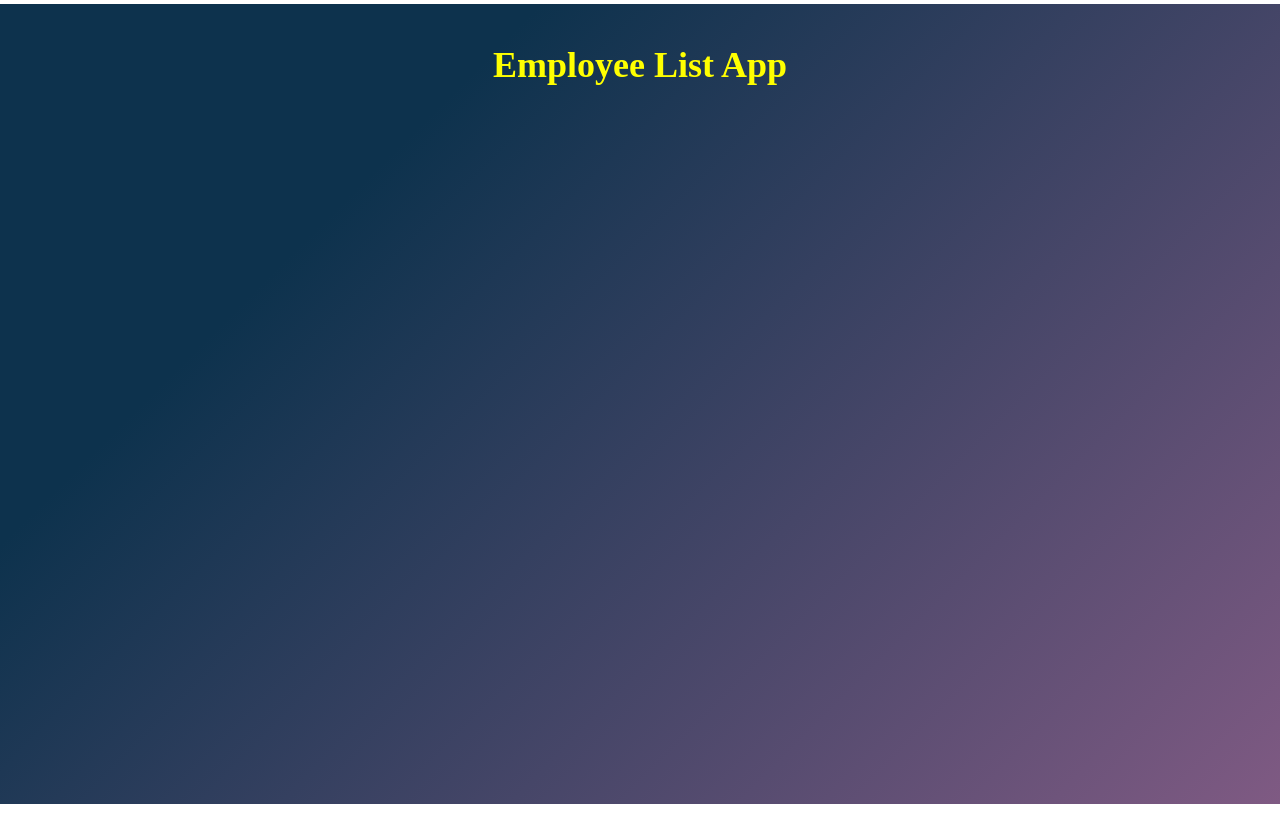
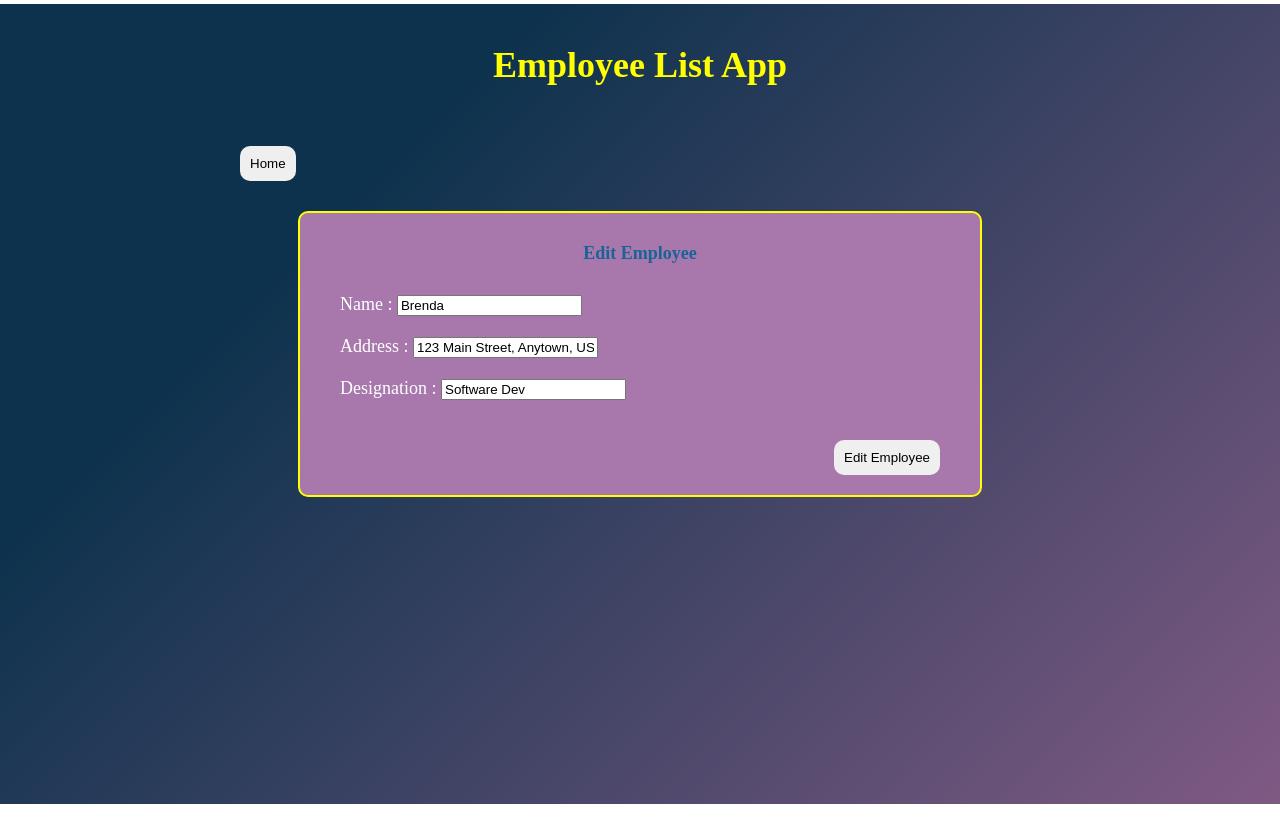
Before and after one commit to sivalay/Employee-list-app, a Vue app: page /edit/1 in a window 1280 px wide. Before the commit this address had no page. Built offline with nearby package versions, Linux system fonts and the light colour scheme; data requests are answered from the project's data file.

Commit message:
feat: Created edit component

```diff
--- /dev/null
+++ b/db.json
@@ -0,0 +1,52 @@
+{
+  "employees": [
+    {
+      "name": "Brenda",
+      "address": "123 Main Street, Anytown, USA, 12345",
+      "designation": "Software Dev",
+      "id": "1"
+    },
+    {
+      "id": "2",
+      "name": "Keeth",
+      "address": "145 Main Street, Anytown, USA, 12354",
+      "designation": "Backend Developer"
+    },
+    {
+      "id": "3",
+      "name": "Jay",
+      "address": "123 Main Street, Anytown, USA, 12345",
+      "designation": "FrontEnd Developer"
+    },
+    {
+      "id": "4",
+      "name": "Jacob",
+      "address": "123 Main Street, Anytown, USA, 12345",
+      "designation": "Game Developer"
+    },
+    {
+      "id": "5",
+      "name": "Niya",
+      "address": "123 Main Street, Anytown, USA, 12345",
+      "designation": "Software Developer"
+    },
+    {
+      "name": "laya",
+      "address": "kadavanthra,ekm",
+      "designation": "Software Dev",
+      "id": "39c6"
+    },
+    {
+      "id": "f9865c62-3b73-47d2-9377-5642a4473892",
+      "name": "Kiyara",
+      "address": "111 Main Street, Anytown, USA, 12345",
+      "designation": "Software Dev"
+    },
+    {
+      "name": "ab",
+      "address": "jksdoiwei",
+      "designation": "asdjsjdsjdsss",
+      "id": "d54794bb-8b06-4dfc-bcd5-b13de1a3f8b4"
+    }
+  ]
+}
--- a/src/components/AddView.vue
+++ b/src/components/AddView.vue
@@ -12,6 +12,7 @@
   />
   <div class="add-view-wrapper">
     <form @submit.prevent="handleSubmit" class="add-view-wrapper__form">
+      <div class="add-view-wrapper__heading">Add Employee</div>
       <div class="add-view-wrapper__input-wrapper">
         <label for="name">
           Name :
@@ -52,21 +53,21 @@
 </template>
 
 <script setup lang="ts">
-import { reactive, ref } from 'vue'
-import { RouterLink } from 'vue-router'
-import axios from 'axios'
+import { reactive, ref } from "vue";
+import { RouterLink } from "vue-router";
+import axios from "axios";
 
-import MessageView from './MessageView.vue'
+import MessageView from "./MessageView.vue";
 
 const form = reactive({
   id: crypto.randomUUID(),
-  name: '',
-  address: '',
-  designation: '',
-})
+  name: "",
+  address: "",
+  designation: "",
+});
 
-const message = ref<string>('')
-const hasError = ref<boolean>(false)
+const message = ref<string>("");
+const hasError = ref<boolean>(false);
 
 const handleSubmit = async () => {
   const newForm = {
@@ -74,28 +75,34 @@ const handleSubmit = async () => {
     name: form.name,
     address: form.address,
     designation: form.designation,
+  };
+  if (
+    newForm.name === "" ||
+    newForm.designation === "" ||
+    newForm.address === ""
+  ) {
+    hasError.value = true;
+    message.value = `❕  Enter the fields correctly...`;
+  } else {
+    hasError.value = false;
+    try {
+      const response = await axios.post(
+        "http://localhost:3000/employees",
+        newForm,
+      );
+      message.value = `✅ Successfully Added Employee ${newForm.name}...`;
+    } catch (error) {
+      hasError.value = true;
+      message.value = `❕  Error in adding Employee ${newForm.name}...`;
+    }
+    form.name = "";
+    form.address = "";
+    form.designation = "";
   }
-  if (newForm.name === '' || newForm.designation === '' || newForm.address === '') {
-    hasError.value = true
-    message.value = `❕  Enter the fields correctly...`
-  } else {
-    hasError.value = false
-    try {
-      const response = await axios.post('/employee.json')
-      response.data.employees.push(newForm)
-      message.value = `✅ Successfully Added Employee ${newForm.name}...`
-    } catch (error) {
-      hasError.value = true
-      message.value = `❕  Error in adding Employee ${newForm.name}...`
-    }
-    form.name = ''
-    form.address = ''
-    form.designation = ''
-  }
-}
+};
 
 function handleBackButtonClick() {
-  message.value = ''
+  message.value = "";
 }
 </script>
 
@@ -127,6 +134,14 @@ function handleBackButtonClick() {
     align-items: center;
     justify-content: flex-end;
   }
+
+  &__heading {
+    display: block;
+    color: #196397;
+    font-weight: 600;
+    text-align: center;
+    padding: 10px;
+  }
 }
 
 .message-wrapper {
--- a/src/components/EditView.vue
+++ b/src/components/EditView.vue
@@ -6,14 +6,13 @@
     v-if="message"
     :text="message"
     class="message-wrapper"
-      :class="{ 'message-wrapper--error-text': hasError }"
     icon="pi pi-times"
     @click="handleBackButtonClick"
   />
-    <div class="add-view-wrapper">
-      <form @submit.prevent="handleSubmit" class="add-view-wrapper__form">
-        <div class="add-view-wrapper__heading">Edit Employee</div>
-        <div class="add-view-wrapper__input-wrap">
+  <div class="edit-view-wrapper">
+    <form @submit.prevent="handleSubmit" class="edit-view-wrapper__form">
+      <div class="edit-view-wrapper__heading">Edit Employee</div>
+      <div class="edit-view-wrapper__input-wrapper">
         <label for="name">
           Name :
           <input
@@ -45,7 +44,7 @@
           />
         </label>
       </div>
-        <div class="add-view-wrapper__button-container">
+      <div class="edit-view-wrapper__button-container">
         <button>Edit Employee</button>
       </div>
     </form>
@@ -53,56 +52,76 @@
 </template>
 
 <script setup lang="ts">
-  import { reactive, ref } from 'vue'
-  import { useRoute } from 'vue-router'
-  import axios from 'axios'
+import { onMounted, reactive, ref } from "vue";
+import { useRoute } from "vue-router";
+import axios from "axios";
 
-  import MessageView from './MessageView.vue'
+import type { Employee } from "@/types";
 
-  const form = reactive({
-    name: '',
-    address: '',
-    designation: '',
-  })
+import MessageView from "./MessageView.vue";
 
-  const message = ref<string>('')
-  const hasError = ref<boolean>(false)
+const form = reactive<Omit<Employee, "id">>({
+  name: "",
+  address: "",
+  designation: "",
+});
 
-  const route = useRoute()
-  const employeeId = route.params.id
+const state = reactive<EmployeeData>({
+  job: {
+    name: "",
+    address: "",
+    designation: "",
+  },
+});
+
+type EmployeeData = {
+  job: Omit<Employee, "id">;
+};
+
+const message = ref<string>("");
+const route = useRoute();
+const employeeId = route.params.id;
 
 const handleSubmit = async () => {
-    const newForm = {
+  const updatedForm = {
     name: form.name,
     address: form.address,
     designation: form.designation,
+  };
+  try {
+    const response = await axios.put(
+      `http://localhost:3000/employees/${employeeId}`,
+      updatedForm,
+    );
+    message.value = `✅ Successfully Edited Employee ${updatedForm.name}...`;
+  } catch (error) {
+    message.value = `❕  Error in editing Employee ${updatedForm.name}...`;
   }
-    if (newForm.name === '' || newForm.designation === '' || newForm.address === '') {
-      hasError.value = true
-      message.value = `❕  Enter the fields correctly...`
-    } else {
-      hasError.value = false
+};
+
+function handleBackButtonClick() {
+  message.value = "";
+}
+
+const getEmployeeData = async () => {
   try {
-        const response = await axios.post('/employee.json')
-        response.data.employees.push(newForm)
-        message.value = `✅ Successfully Added Employee ${newForm.name}...`
+    const response = await axios.get(
+      `http://localhost:3000/employees/${employeeId}`,
+    );
+    state.job = response.data;
+    form.name = state.job.name;
+    form.address = state.job.address;
+    form.designation = state.job.designation;
   } catch (error) {
-        hasError.value = true
-        message.value = `❕  Error in adding Employee ${newForm.name}...`
-      }
-      form.name = ''
-      form.address = ''
-      form.designation = ''
+    message.value = `❕  Error in editing Employee...`;
   }
 }
 
-  function handleBackButtonClick() {
-    message.value = ''
-  }
+onMounted(getEmployeeData);
 </script>
 
 <style scoped lang="scss">
-  .add-view-wrapper {
+.edit-view-wrapper {
   max-width: 600px;
   background-color: #a878ad;
   border: 2px solid yellow;
@@ -115,7 +134,7 @@
     flex-flow: column;
   }
 
-    &__input-wrap {
+  &__input-wrapper {
     display: flex;
     flex-flow: column;
     gap: 20px;
@@ -132,6 +151,8 @@
 
   &__heading {
     display: block;
+    color: #196397;
+    font-weight: 600;
     text-align: center;
     padding: 10px;
   }
--- a/src/components/EmployeeList.vue
+++ b/src/components/EmployeeList.vue
@@ -12,10 +12,16 @@
         <div>
           <RouterLink to="/add"><button>Add</button></RouterLink>
         </div>
-        <li v-for="employee in employeesData" :key="employee.id" class="employee-list__employee">
+        <li
+          v-for="employee in employeesData"
+          :key="employee.id"
+          class="employee-list__employee"
+        >
           <div>{{ employee.name }}</div>
           <div class="employee-list__button-container">
-            <button>Edit</button>
+            <RouterLink :to="'/edit/' + employee.id"
+              ><button>Edit</button></RouterLink
+            >
           </div>
         </li>
       </ul>
@@ -24,31 +30,31 @@
 </template>
 
 <script setup lang="ts">
-import { onMounted, ref } from 'vue'
-import { RouterLink } from 'vue-router'
-import axios from 'axios'
+import { onMounted, ref } from "vue";
+import { RouterLink } from "vue-router";
+import axios from "axios";
 
-import type { Employee } from '@/types'
+import type { Employee } from "@/types";
 
-import MessageView from './MessageView.vue'
+import MessageView from "./MessageView.vue";
 
-const employeesData = ref<Employee[]>([])
-const message = ref<string>('')
+const employeesData = ref<Employee[]>([]);
+const message = ref<string>("");
 
 function handleBackButtonClick() {
-  message.value = ''
+  message.value = "";
 }
 
 const getEmployeeList = async () => {
   try {
-    const response = await axios.get('/employee.json')
-    employeesData.value = response.data.employees
+    const response = await axios.get("http://localhost:3000/employees");
+    employeesData.value = response.data;
   } catch (error) {
-    message.value = '❕  Error loading in response'
+    message.value = "❕  Error loading in response";
   }
-}
+};
 
-onMounted(getEmployeeList)
+onMounted(getEmployeeList);
 </script>
 
 <style lang="scss" scoped>
--- a/src/router/index.js
+++ b/src/router/index.js
@@ -2,6 +2,7 @@ import { createRouter, createWebHistory } from 'vue-router'
 
 import AddView from '../components/AddView.vue'
 import EmployeeList from '../components/EmployeeList.vue'
+import EditView from '../components/EditView.vue'
 
 const router = createRouter({
   history: createWebHistory(import.meta.env.BASE_URL),
@@ -16,6 +17,11 @@ const router = createRouter({
       name: 'addEmployee',
       component: AddView,
     },
+    {
+      path: '/edit/:id',
+      name: 'editView',
+      component: EditView,
+    },
   ],
 })
 
```
Also changed, not shown: public/employee.json (deleted, +0 -34 lines), 1 other file (tests, documents, lock files or other folders). Lines whose indentation alone changed are shown as unchanged.
